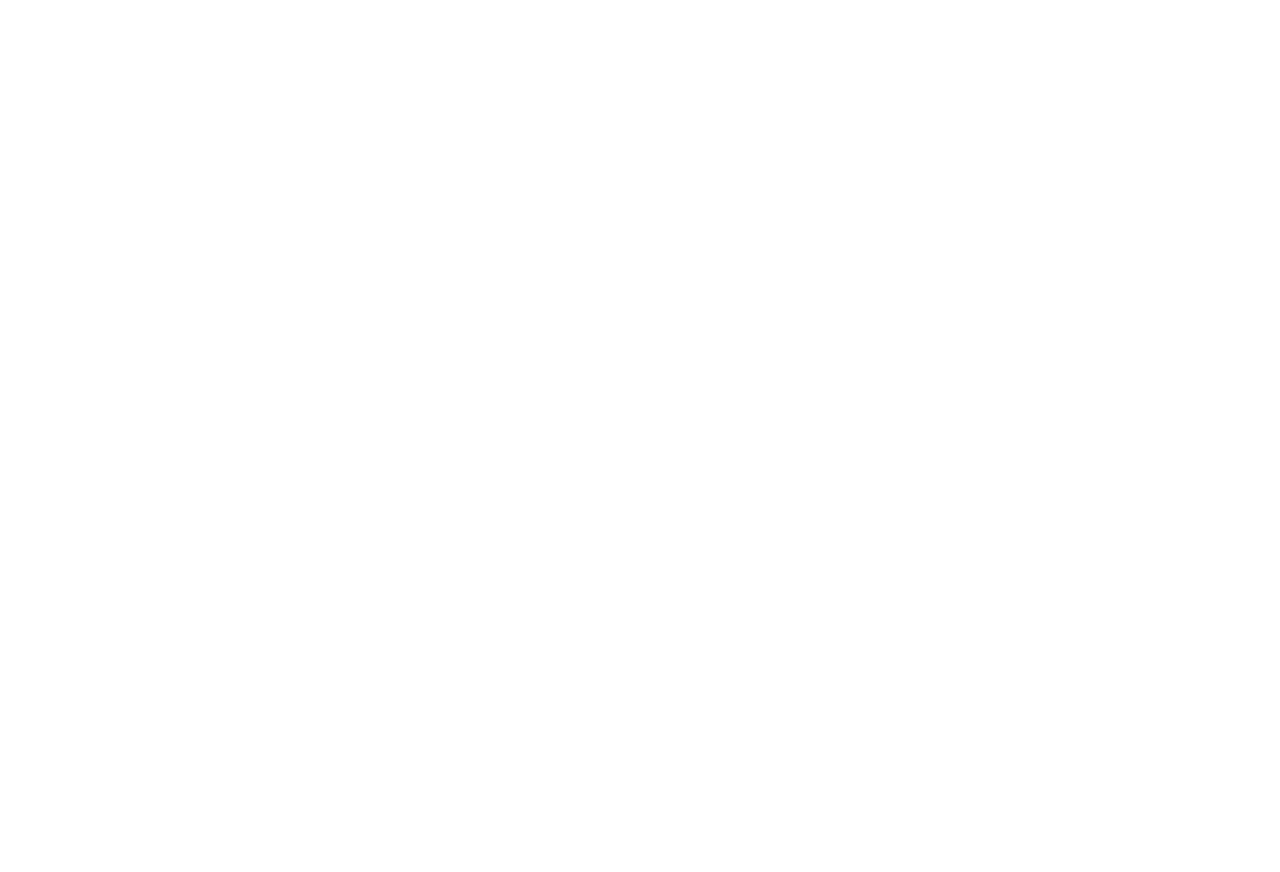
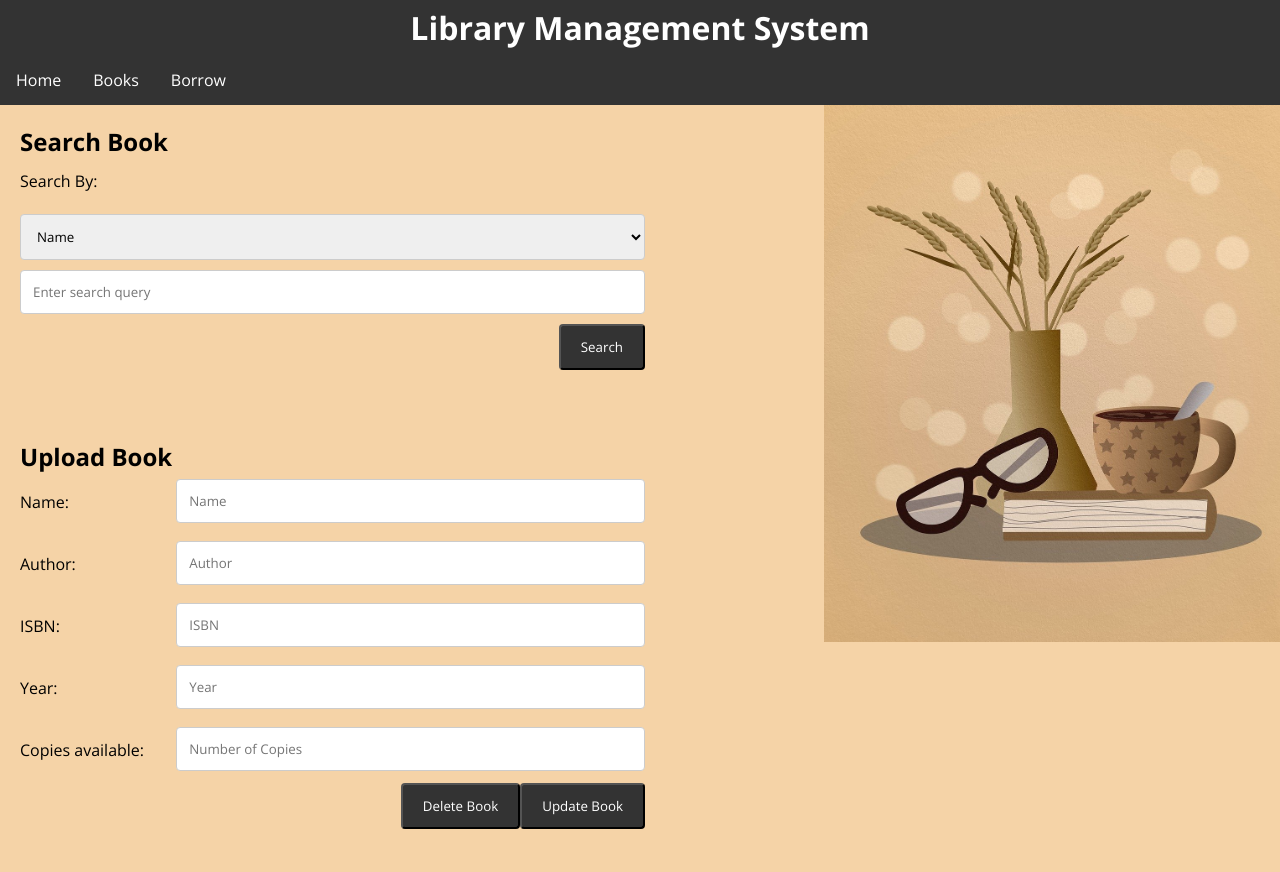
Before and after one commit to 5yndr0m/IT2223-ULMS, a website: page public/UpdateBook.html in a window 1280 px wide. Before the commit the page ends 800 px from the top, so only its background shows below. Drawn offline with nearby package versions, Linux system fonts and the light colour scheme.

Commit message:
UpdateBook
UpdateBook is done and borrowRoute is done

```diff
--- a/public/UpdateBook.html
+++ b/public/UpdateBook.html
@@ -1 +1,119 @@
 <!-- HTML file for update book details -->
+<!DOCTYPE html>
+<html lang="en">
+<head>
+    <meta charset="UTF-8">
+    <meta name="viewport" content="width=device-width, initial-scale=1.0">
+    <title>Library Management System</title>
+    <link rel="stylesheet" href="styles.css">
+</head>
+<body class="">
+    <div class="container">
+        <header>
+            <h1>Library Management System</h1>
+        </header>
+        <ul>
+            <li>
+                <a href="index.html">
+                    Home
+                </a>
+            </li>
+            <li class="dropdown">
+                <a href="javascript:void(0)" class="dropbtn">
+                    Books
+                </a>
+                <div class="dropdown-content">
+                    <a href="Books.html">Add Book</a>
+                    <a href="UpdateBook.html">Update Book</a>
+                </div>
+            </li>
+            <li class="dropdown">
+                <a href="javascript:void(0)" class="dropbtn">
+                    Borrow
+                </a>
+                <div class="dropdown-content">
+                    <a href="Borrow.html">Borrow Book</a>
+                    <a href="Return.html">Return Book</a>
+                    <a href="BorrowLog.html">Borrow Logs</a>
+                </div>
+            </li>
+        </ul>
+    </div>
+
+    <main>
+        <section id="searchBook">
+            <h2>Search Book</h2>
+            <form id="searchBookForm">
+                <label for="searchType">Search By:</label>
+                <select id="searchType" name="searchType">
+                    <option value="name">Name</option>
+                    <option value="author">Author</option>
+                    <option value="isbn">ISBN</option>
+                    <option value="year">Year</option>
+                </select>
+                <input type="text" id="searchQuery" name="searchQuery" placeholder="Enter search query">
+                <button type="submit">Search</button>
+            </form>
+            <div id="searchResults"></div>
+        </section>
+        <div class="image1">
+            <img id="img1" src="./assets/coffee-8595772_1280.jpg" alt="Books image">
+        </div>
+        <section id="updateBook">
+            <h2 class="title">Upload Book</h2>
+            <div class="container">
+                <form id="updateBookForm">
+                    <div class="row">
+                        <div class="col-25">
+                            <label for="name">Name:</label>
+                        </div>
+                        <div class="col-75">
+                            <input type="text" id="updateName" name="name" placeholder="Name" class="addBookInputs" required>
+                        </div>
+                    </div>
+                    <div class="row">
+                        <div class="col-25">
+                            <label for="name">Author:</label>
+                        </div>
+                        <div class="col-75">
+                            <input type="text" id="updateAuthor" name="author" placeholder="Author" class="addBookInputs" required>
+                        </div>
+                    </div>
+                    <div class="row">
+                        <div class="col-25">
+                            <label for="name">ISBN:</label>
+                        </div>
+                        <div class="col-75">
+                            <input type="text" id="updateISBN" name="isbn" placeholder="ISBN" class="addBookInputs" required>
+                        </div>
+                    </div>
+                    <div class="row">
+                        <div class="col-25">
+                            <label for="name">Year:</label>
+                        </div>
+                        <div class="col-75">
+                            <input type="number" id="updateYear" name="year" placeholder="Year" class="addBookInputs" required>
+                        </div>
+                    </div>
+                    <div class="row">
+                        <div class="col-25">
+                            <label for="name">Copies available:</label>
+                        </div>
+                        <div class="col-75">
+                            <input type="number" id="updateCopies" name="copies" placeholder="Number of Copies" class="addBookInputs" required>
+                        </div>
+                    </div>
+                    <div class="row">
+                        <button type="submit">Update Book</button>
+                        <button type="delete">Delete Book</button>
+                    </div>
+                </form>
+            </div>
+
+            <div id="updateBookResult"></div>
+        </section>
+
+    </main>
+    <script src="scripts.js"></script>
+</body>
+</html>
```
Also changed, not shown: routes/borrowRoute.js (+61 -0 lines).
